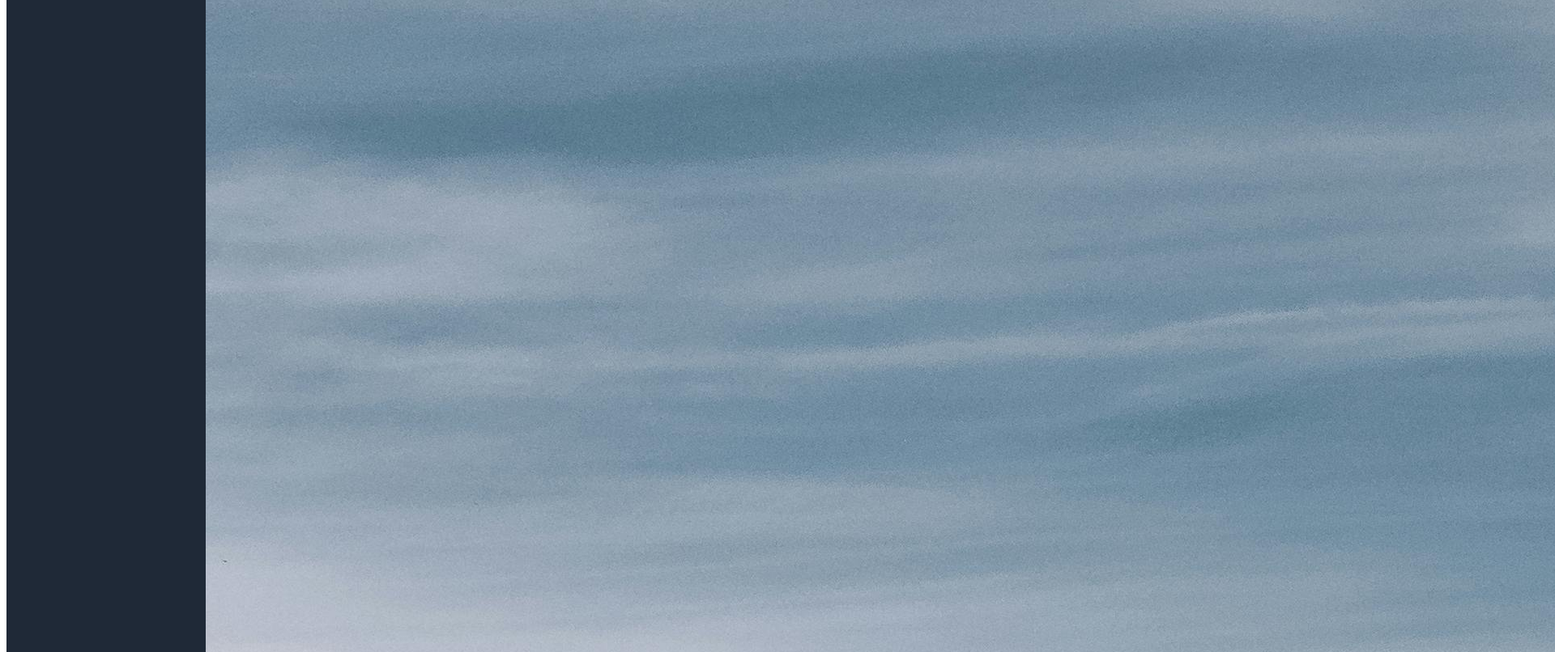
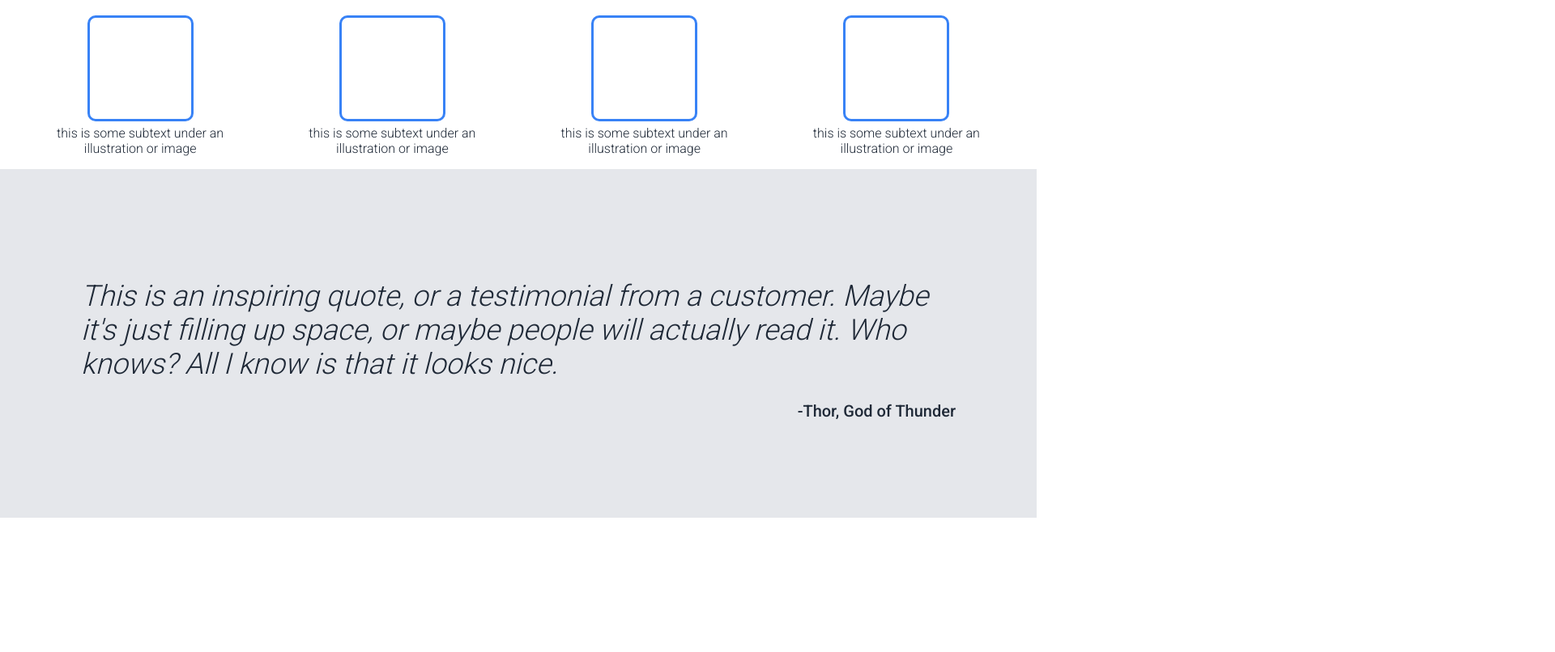
Before and after one commit to andy-jpeg/landing-page, a plain HTML site: page index.html in a window 1280 px wide. Shown: the part 569-1375 px from the top of the page at 81% size, 1920 px wide, since content can reach past the window. After the commit the page ends 1209 px from the top, so only its background shows below. Drawn offline with Linux system fonts and the light colour scheme.

Commit message:
Fix border issues and add next two bodies

```diff
--- a/index.html
+++ b/index.html
@@ -29,8 +29,39 @@
                     <button class="sign-up">Sign up</button>
                 </div>
 
-                <img src="images/mountains.jpg">
+                <img class="hero-image" src="images/mountains.jpg">
             </div>
+        </div>
+
+        <div class="info body">
+            <p class="info-title">Some random information.</p>
+
+            <div class="random-info">
+                <div class="info">
+                    <div class="info-box"></div>
+                    <p class="info-caption">this is some subtext under an illustration or image</p>
+                </div>
+
+                <div class="info">
+                    <div class="info-box"></div>
+                    <p class="info-caption">this is some subtext under an illustration or image</p>
+                </div>
+
+                <div class="info">
+                    <div class="info-box"></div>
+                    <p class="info-caption">this is some subtext under an illustration or image</p>
+                </div>
+
+                <div class="info">
+                    <div class="info-box"></div>
+                    <p class="info-caption">this is some subtext under an illustration or image</p>
+                </div>
+            </div>
+        </div>
+
+        <div class="quote body">
+            <p id="quote">This is an inspiring quote, or a testimonial from a customer. Maybe it's just filling up space, or maybe people will actually read it. Who knows? All I know is that it looks nice.</p>
+            <p id="quote-source">-Thor, God of Thunder</p>
         </div>
     </body>
 </html>
--- a/style.css
+++ b/style.css
@@ -7,18 +7,19 @@ a {
     color: #F9FAF8;
 }
 
-/* body {
-    background-color: #1F2937;
-} */
+body {
+    margin: 0px;
+}
 
 .body {
     padding: 0px 40px;
 }
 
 .header {
-    background-color: #1F2937;
     display: flex;
     flex-direction: column;
+    background-color: #1F2937;
+    color: #F9FAF8;
 }
 
 .top-bar {
@@ -37,24 +38,33 @@ a {
 .logo {
     font-size: 24px;
     font-weight: bold;
-    color: #F9FAF8;
 }
 
 .hero-content {
     display: flex;
     flex-direction: row;
+    align-items: center;
+    margin: 80px auto;
+    gap: 10px;
+    color: #F9FAF8;
 }
 
 .hero-title {
     font-size: 48px;
     font-weight: 700;
-    color: #F9FAF8;
+    margin-bottom: 0px;
+}
+
+.hero-image {
+    width: 523px;
+    height: 238px;
 }
 
 .subtext {
     font-size: 18px;
     font-weight: 300;
     color: #E5E7EB;
+    margin-top: 0px;
 }
 
 .sign-up {
@@ -67,3 +77,61 @@ a {
     font-size: 16px;
     color: #F9FAF8;
 }
+
+.info {
+    display: flex;
+    flex-direction: column;
+    align-items: center;
+    color: #1F2937;
+}
+
+.info-title {
+    font-size: 36px;
+}
+
+.random-info {
+    display: flex;
+    gap: 45px;
+}
+
+.info {
+    display: flex;
+    flex-direction: column;
+    justify-content: center;
+}
+
+.info-box {
+    width: 125px;
+    height: 125px;
+    border: 3px solid #3882F6;
+    border-radius: 10px;
+}
+
+.info-caption {
+    font-weight: 300;
+    text-align: center;
+    flex-shrink: 0;
+    margin-top: 5px;
+}
+
+.quote {
+    background-color: #E5E7EB;
+    display: flex;
+    flex-direction: column;
+    font-style: italic;
+    font-weight: 300;
+    padding: 100px;
+    color: #1F2937;
+}
+
+#quote {
+    font-size: 36px;
+    margin-bottom: 5px;
+}
+
+#quote-source {
+    font-style: normal;
+    font-size: 20px;
+    font-weight: 500;
+    text-align: right;
+}
```
